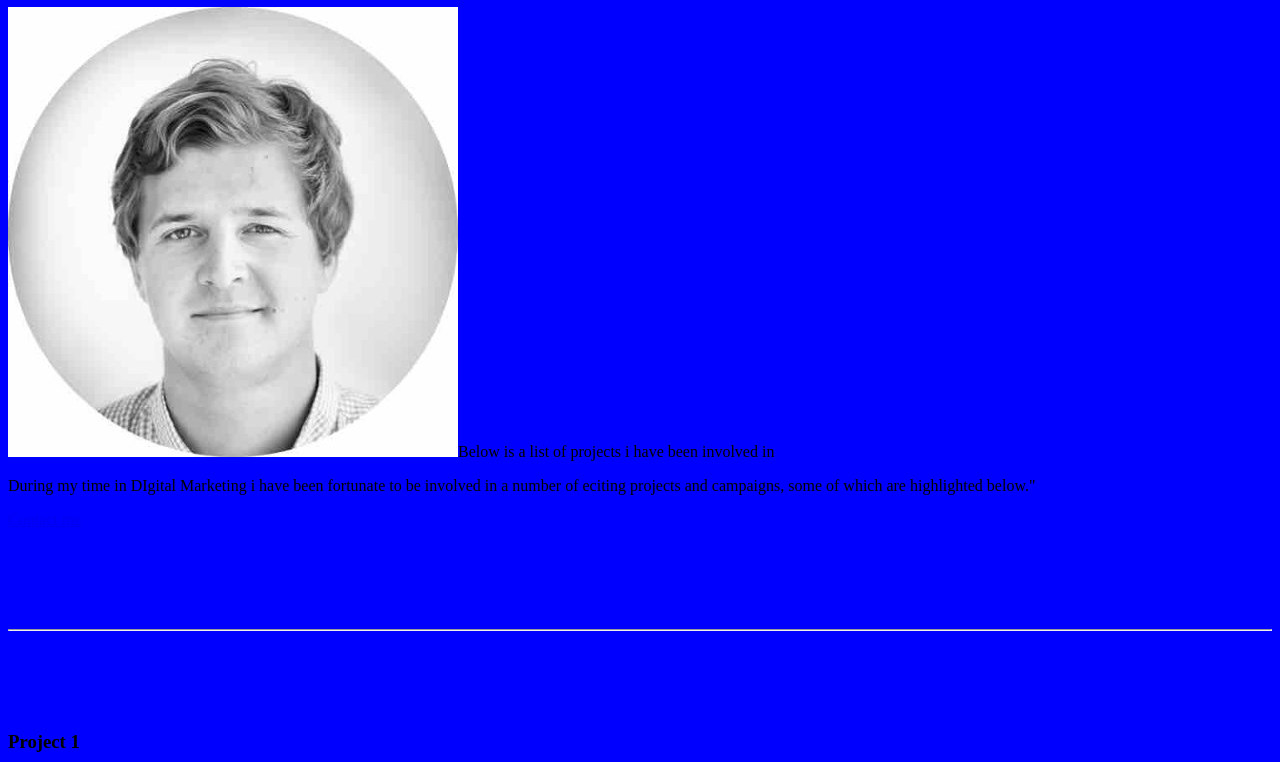
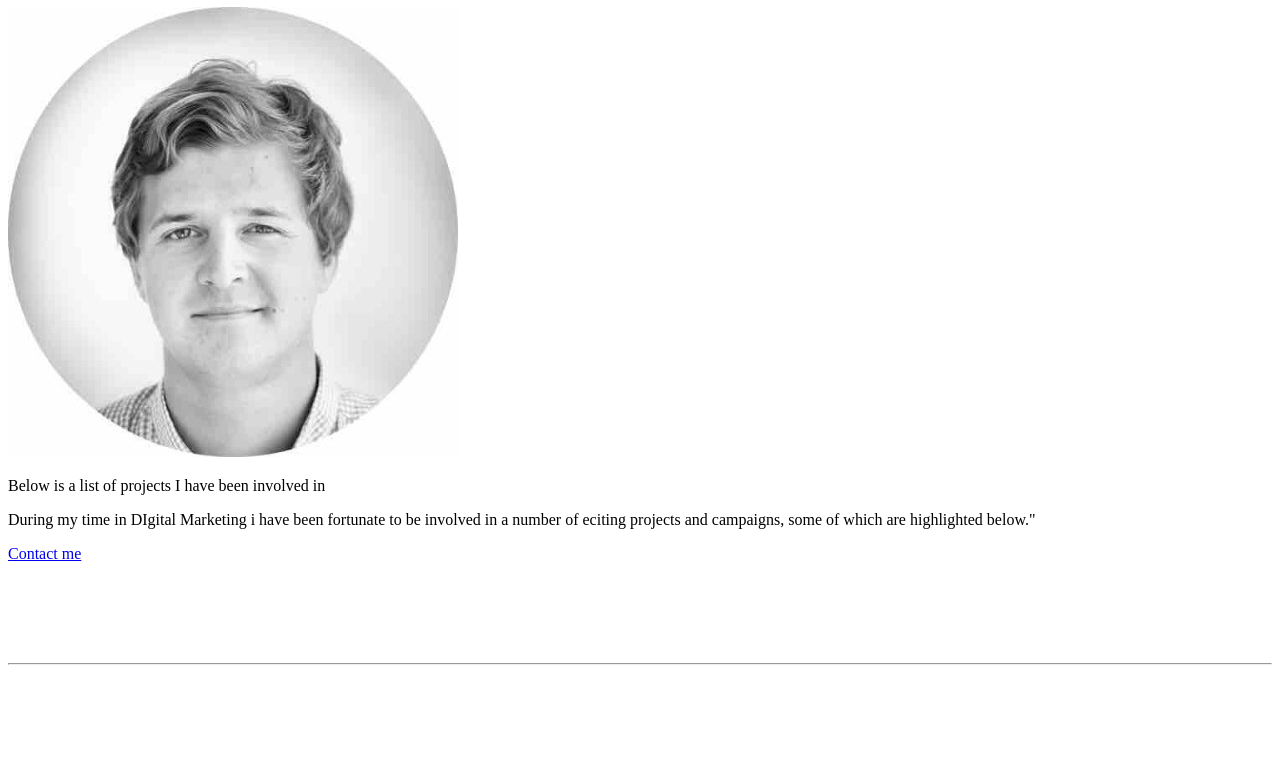
Before and after one commit to theorogers167/theorogers167.github.io, a plain HTML site: page unit_3/index.html in a window 1280 px wide. Shown: the part 73-835 px from the top of the page. Drawn offline with Linux system fonts and the light colour scheme.

Commit message:
css and background image

```diff
--- a/unit_3/css/style.css
+++ b/unit_3/css/style.css
@@ -1,5 +1,5 @@
 body {
-	background-color: blue;
+	background-image: src="image/sky-blue-clouds.jpg";
 }
 
 h1 {
--- a/unit_3/index.html
+++ b/unit_3/index.html
@@ -9,8 +9,8 @@
 
 		<body>
 			<h1>Theo Rogers' Portfolio</h1>
-			<p><img src="image/headshot.jpg" alt"headshot" title="theorogers">Below is a list of projects i have been involved in
-			</p>
+			<p><img src="image/headshot.jpg" alt"headshot" title="theorogers"></P>
+			<p>Below is a list of projects I have been involved in</p>
 			<p>During my time in DIgital Marketing i have been fortunate to be involved in a number of eciting projects and campaigns, some of which are highlighted below."</p>
 			<p><a href="mailto:theorogers@gmail.com">Contact me</a></p>
 			<hr>
```
